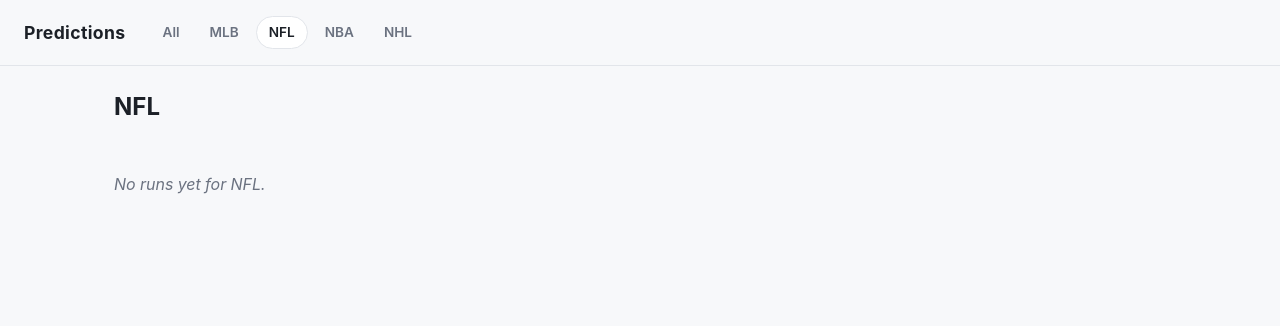
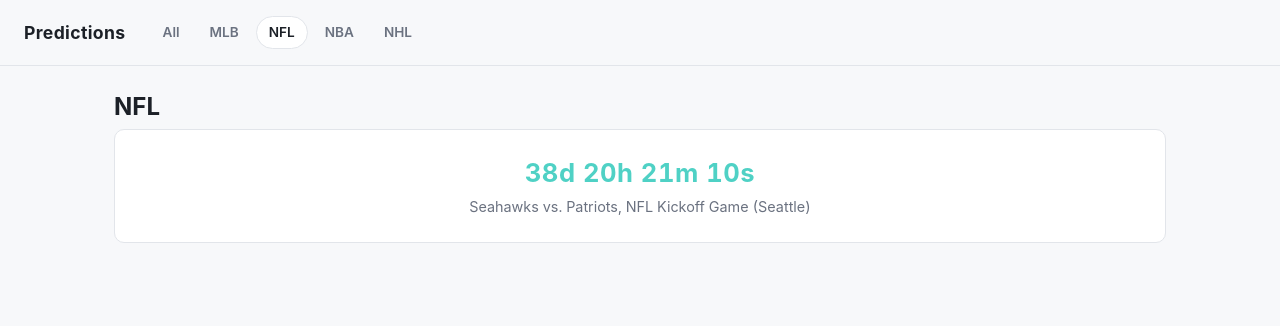
Before and after one commit to ScullyB96/Forecastcard, a FastAPI app: page /nfl in a window 1280 px wide. Shown: the top 326 px of the page. Run offline with FastAPI, Linux system fonts and the light colour scheme; data that the repository does not hold is empty; some libraries are stand-ins or nearby versions.

Commit message:
site: show a live countdown to each offseason sport's opener
NBA, NHL, and NFL currently have no runs on the site (all three are
between seasons). Instead of a bare "No runs yet" message, show a
client-side ticking countdown to that sport's real season-opener date/time
on both the per-sport page and the combined home page.

NFL (Sep 9, Seahawks/Patriots kickoff) and NHL (Sep 29, Panthers/Hurricanes
opening night) dates are from each league's own official schedule release.
NBA's 2026-27 schedule hasn't been released yet (expected mid-August) --
its date is a media estimate based on the league's usual opening-night
pattern, explicitly flagged as unconfirmed in the UI rather than presented
as fact.

Co-Authored-By: Claude Sonnet 5 <noreply@anthropic.com>

```diff
--- a/site/app/main.py
+++ b/site/app/main.py
@@ -12,6 +12,7 @@ from fastapi.templating import Jinja2Templates
 
 from app import db
 from app.access import AccessGateMiddleware, make_session_cookie_value, site_password
+from app.season_openers import OPENERS
 
 app = FastAPI()
 app.add_middleware(AccessGateMiddleware)
@@ -61,6 +62,7 @@ def home(request: Request):
     return templates.TemplateResponse(request, "index.html", {
         "sports": db.SPORTS, "slate_keys": slate_keys,
         "games_by_sport": games_by_sport, "props_by_sport": props_by_sport,
+        "openers": OPENERS,
     })
 
 
@@ -74,4 +76,5 @@ def sport_page(request: Request, sport: str):
     return templates.TemplateResponse(request, "sport.html", {
         "sports": db.SPORTS, "active_sport": sport, "sport": sport,
         "slate_key": slate_key, "games": games, "props_by_game_id": props_by_game_id,
+        "opener": OPENERS.get(sport),
     })
--- /dev/null
+++ b/site/app/season_openers.py
@@ -0,0 +1,28 @@
+"""Known season-opener dates for sports that are between seasons (2026
+offseason) -- shown as a countdown on that sport's page/section instead of a
+bare "no runs yet" once the real pipeline starts producing slates.
+
+NFL and NHL dates are from each league's own official schedule-release
+announcement (confirmed, not estimated). The NBA has NOT released its
+2026-27 schedule as of this writing (expected mid-August 2026) -- its date
+here is a media estimate based on the league's usual "third Tuesday of
+October" opening-night pattern, flagged as such via `confirmed=False` so
+the UI can be honest about it rather than presenting a guess as fact."""
+
+OPENERS = {
+    "nfl": {
+        "kickoff_utc": "2026-09-10T00:20:00+00:00",  # Wed Sep 9, 8:20pm ET
+        "label": "Seahawks vs. Patriots, NFL Kickoff Game (Seattle)",
+        "confirmed": True,
+    },
+    "nhl": {
+        "kickoff_utc": "2026-09-29T21:00:00+00:00",  # Tue Sep 29, 5pm ET (earliest opening-night game)
+        "label": "Panthers @ Hurricanes, opening night",
+        "confirmed": True,
+    },
+    "nba": {
+        "kickoff_utc": "2026-10-20T23:30:00+00:00",  # estimated Tue Oct 20, ~7:30pm ET
+        "label": "Opening night (estimated -- full schedule not yet released)",
+        "confirmed": False,
+    },
+}
--- /dev/null
+++ b/site/app/static/countdown.js
@@ -0,0 +1,20 @@
+function initCountdowns() {
+  document.querySelectorAll("[data-countdown]").forEach(function (el) {
+    var target = new Date(el.dataset.countdown).getTime();
+    function tick() {
+      var diff = target - Date.now();
+      if (diff <= 0) {
+        el.textContent = "Live!";
+        return;
+      }
+      var d = Math.floor(diff / 86400000);
+      var h = Math.floor((diff % 86400000) / 3600000);
+      var m = Math.floor((diff % 3600000) / 60000);
+      var s = Math.floor((diff % 60000) / 1000);
+      el.textContent = d + "d " + h + "h " + m + "m " + s + "s";
+    }
+    tick();
+    setInterval(tick, 1000);
+  });
+}
+document.addEventListener("DOMContentLoaded", initCountdowns);
--- a/site/app/static/style.css
+++ b/site/app/static/style.css
@@ -99,6 +99,32 @@ h2 { font-size: 1.15rem; margin: 2rem 0 0.75rem; color: var(--text-dim); font-we
   gap: 0.75rem;
 }
 
+.opener-countdown {
+  background: var(--panel);
+  border: 1px solid var(--panel-border);
+  border-radius: 10px;
+  padding: 1.5rem;
+  text-align: center;
+}
+
+.opener-timer {
+  font-size: 1.6rem;
+  font-weight: 700;
+  letter-spacing: 0.02em;
+  color: var(--accent);
+  margin: 0 0 0.4rem;
+}
+
+.opener-label {
+  color: var(--text-dim);
+  font-size: 0.9rem;
+  margin: 0;
+}
+
+.opener-unconfirmed {
+  font-style: italic;
+}
+
 .game-card {
   background: var(--panel);
   border: 1px solid var(--panel-border);
--- /dev/null
+++ b/site/app/templates/_countdown.html
@@ -0,0 +1,9 @@
+{% macro countdown(opener) %}
+<div class="opener-countdown">
+  <p class="opener-timer" data-countdown="{{ opener.kickoff_utc }}">--</p>
+  <p class="opener-label">
+    {{ opener.label }}
+    {% if not opener.confirmed %}<span class="opener-unconfirmed">(estimated -- schedule not yet released)</span>{% endif %}
+  </p>
+</div>
+{% endmacro %}
--- a/site/app/templates/base.html
+++ b/site/app/templates/base.html
@@ -5,6 +5,7 @@
   <meta name="viewport" content="width=device-width, initial-scale=1">
   <title>{% block title %}Predictions{% endblock %}</title>
   <link rel="stylesheet" href="/static/style.css">
+  <script src="/static/countdown.js" defer></script>
 </head>
 <body>
   <header class="site-header">
--- a/site/app/templates/index.html
+++ b/site/app/templates/index.html
@@ -1,5 +1,6 @@
 {% extends "base.html" %}
 {% import "_game_card.html" as cards %}
+{% import "_countdown.html" as opener_ui %}
 {% block title %}Predictions — All Sports{% endblock %}
 {% block content %}
 <h1>Today across all sports</h1>
@@ -18,6 +19,8 @@
         <p class="empty-state">No games in this slate.</p>
       {% endfor %}
     </div>
+  {% elif openers.get(sport) %}
+    {{ opener_ui.countdown(openers[sport]) }}
   {% else %}
     <p class="empty-state">No runs yet for {{ sport|upper }}.</p>
   {% endif %}
--- a/site/app/templates/sport.html
+++ b/site/app/templates/sport.html
@@ -1,5 +1,6 @@
 {% extends "base.html" %}
 {% import "_game_card.html" as cards %}
+{% import "_countdown.html" as opener_ui %}
 {% block title %}{{ sport|upper }} Predictions{% endblock %}
 {% block content %}
 <h1>{{ sport|upper }}</h1>
@@ -12,6 +13,8 @@
       <p class="empty-state">No games in this slate.</p>
     {% endfor %}
   </div>
+{% elif opener %}
+  {{ opener_ui.countdown(opener) }}
 {% else %}
   <p class="empty-state">No runs yet for {{ sport|upper }}.</p>
 {% endif %}
```
